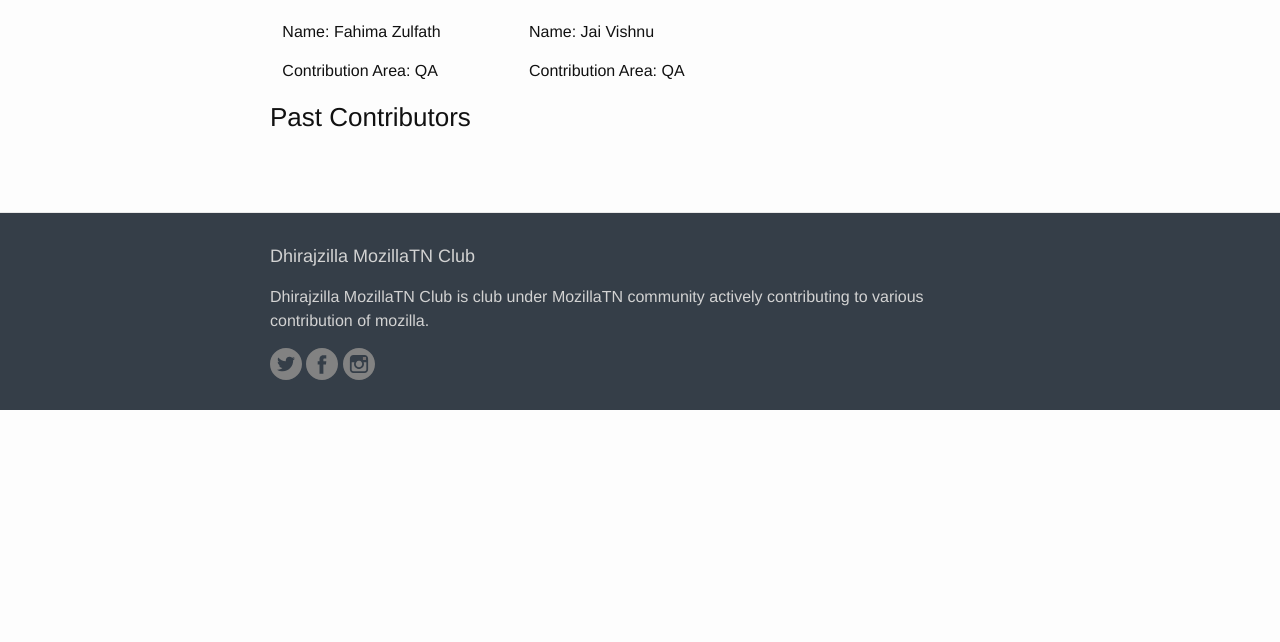
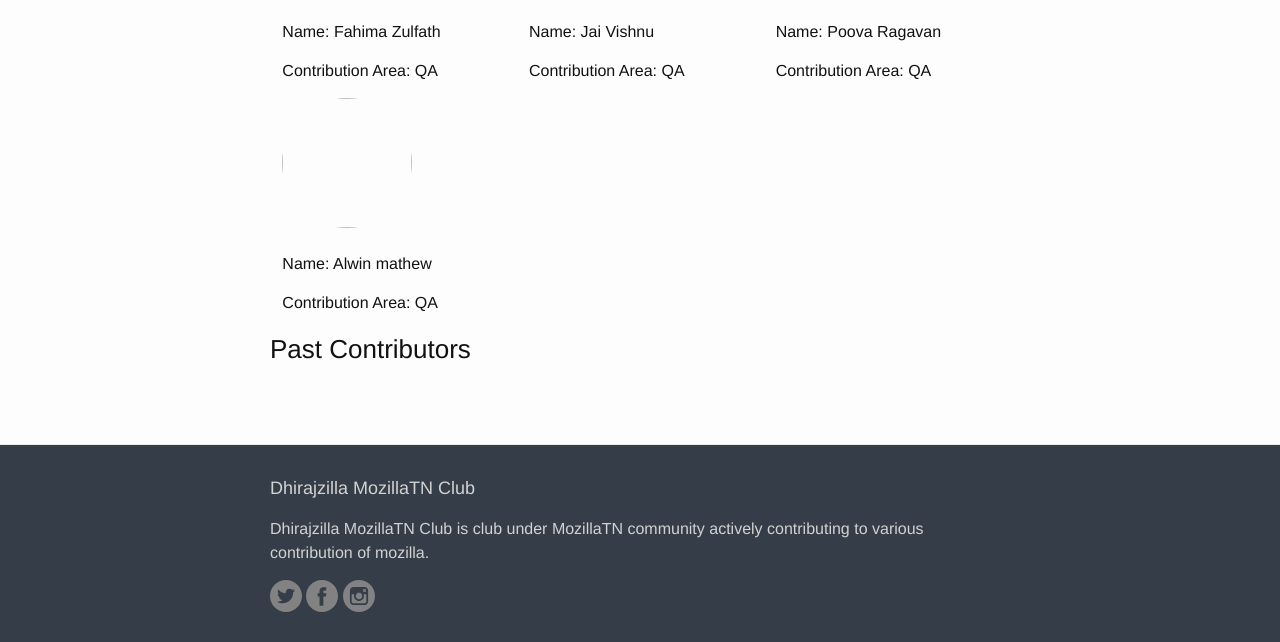
Before and after one commit to MozillaTN/Dhirajzilla, a Jekyll site: the page built from docs/contributors.md, in a window 1280 px wide and 900 px high, scrolled down 710 px, cut to the strip 258-900 px from the top of the window. Built offline with Jekyll 4.4.1, drawn with Linux system fonts in a browser that asks for light colours; before the commit the page ends 1378 px from its top, so only the background shows below that.

Commit message:
Update present_contributors.yml

```diff
--- a/docs/_data/present_contributors.yml
+++ b/docs/_data/present_contributors.yml
@@ -27,3 +27,15 @@
     description: QA Contributor
     photo: ""
     contribution: QA
+
+-   name: Poova Ragavan
+    twitter: VishnuJc
+    description: QA Contributor
+    photo: ""
+    contribution: QA
+
+-   name: Alwin mathew
+    twitter: VishnuJc
+    description: QA Contributor
+    photo: ""
+    contribution: QA
```
